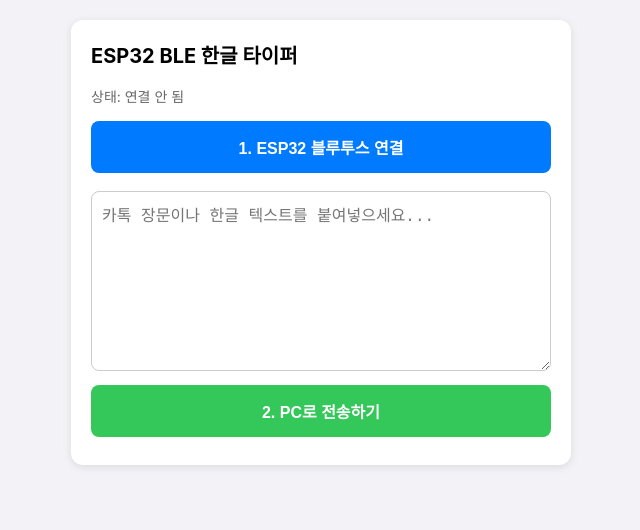
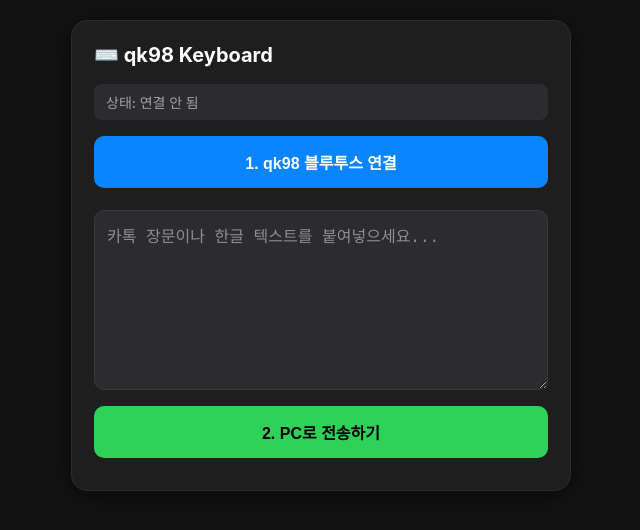
Before and after one commit to ha971206/esp32-ble, a plain HTML site: page index.html in a window 1280 px wide. Shown: the whole page, without its empty margins (319-959 px from the left). Drawn offline with Linux system fonts and the light colour scheme.

Commit message:
Update index.html

```diff
--- a/index.html
+++ b/index.html
@@ -3,24 +3,86 @@
 <head>
     <meta charset="UTF-8">
     <meta name="viewport" content="width=device-width, initial-scale=1.0">
-    <title>ESP32 BLE 한글 타이퍼</title>
+    <title>qk98 Keyboard 타이퍼</title>
     <style>
-        body { font-family: -apple-system, sans-serif; padding: 20px; max-width: 500px; margin: 0 auto; background-color: #f2f2f7; }
-        .card { background: white; padding: 20px; border-radius: 12px; box-shadow: 0 2px 8px rgba(0,0,0,0.1); }
-        h2 { margin-top: 0; font-size: 20px; }
-        textarea { width: 100%; height: 180px; padding: 10px; border: 1px solid #ccc; border-radius: 8px; font-size: 16px; box-sizing: border-box; margin: 10px 0; }
-        button { width: 100%; padding: 14px; font-size: 16px; font-weight: bold; color: white; background-color: #007aff; border: none; border-radius: 8px; margin-bottom: 8px; cursor: pointer; }
-        button:active { background-color: #0056b3; }
-        #status { font-size: 14px; color: #666; margin-bottom: 15px; }
+        /* 다크 모드 테마 설정 */
+        body {
+            font-family: -apple-system, BlinkMacSystemFont, "Segoe UI", Roboto, sans-serif;
+            padding: 20px;
+            max-width: 500px;
+            margin: 0 auto;
+            background-color: #121212;
+            color: #e0e0e0;
+        }
+        .card {
+            background: #1e1e1e;
+            padding: 22px;
+            border-radius: 16px;
+            box-shadow: 0 4px 20px rgba(0,0,0,0.5);
+            border: 1px solid #2c2c2e;
+        }
+        h2 {
+            margin-top: 0;
+            font-size: 20px;
+            color: #ffffff;
+            display: flex;
+            align-items: center;
+            gap: 8px;
+        }
+        textarea {
+            width: 100%;
+            height: 180px;
+            padding: 12px;
+            border: 1px solid #3a3a3c;
+            border-radius: 10px;
+            font-size: 16px;
+            box-sizing: border-box;
+            margin: 12px 0;
+            resize: vertical;
+            background-color: #2c2c2e;
+            color: #ffffff;
+        }
+        textarea::placeholder {
+            color: #8e8e93;
+        }
+        textarea:focus {
+            outline: none;
+            border-color: #0a84ff;
+        }
+        button {
+            width: 100%;
+            padding: 14px;
+            font-size: 16px;
+            font-weight: bold;
+            color: white;
+            background-color: #0a84ff;
+            border: none;
+            border-radius: 10px;
+            margin-bottom: 10px;
+            cursor: pointer;
+            transition: background 0.2s;
+        }
+        button:active {
+            background-color: #0056b3;
+        }
+        #status {
+            font-size: 14px;
+            color: #a1a1a6;
+            margin-bottom: 16px;
+            font-weight: 500;
+            padding: 8px 12px;
+            background: #2c2c2e;
+            border-radius: 8px;
+        }
     </style>
 </head>
 <body>
     <div class="card">
-        <h2>ESP32 BLE 한글 타이퍼</h2>
+        <h2>⌨️ qk98 Keyboard</h2>
         <div id="status">상태: 연결 안 됨</div>
-        <button onclick="connectBLE()">1. ESP32 블루투스 연결</button>
+        <button onclick="connectBLE()">1. qk98 블루투스 연결</button>
         <textarea id="inputText" placeholder="카톡 장문이나 한글 텍스트를 붙여넣으세요..."></textarea>
-        <button onclick="sendText()" style="background-color: #34c759;">2. PC로 전송하기</button>
+        <button onclick="sendText()" style="background-color: #30d158; color: #000;">2. PC로 전송하기</button>
     </div>
 
     <script>
@@ -33,19 +95,18 @@
         const JOUNG = ["k","o","i","O","j","p","u","P","h","hk","ho","hl","nj","nj","nl","b","m","ml","l"];
         const JONG = ["","r","R","rt","s","sw","sg","e","f","fr","fa","fq","ft","fx","fv","fg","a","q","qt","t","T","d","w","c","z","x","v","g"];
 
-        // 한글을 영문 자판 스트링으로 변환 함수
         function korToEng(text) {
             let result = "";
             for (let i = 0; i < text.length; i++) {
                 let code = text.charCodeAt(i);
-                if (code >= 0xAC00 && code <= 0xD7A3) { // 완성형 한글
+                if (code >= 0xAC00 && code <= 0xD7A3) {
                     code -= 0xAC00;
                     let jong = code % 28;
                     let joung = ((code - jong) / 28) % 21;
                     let cho = parseInt(((code - jong) / 28) / 21);
                     result += CHO[cho] + JOUNG[joung] + JONG[jong];
                 } else {
-                    result += text[i]; // 영문, 숫자, 특수문자, 개행 등은 그대로
+                    result += text[i];
                 }
             }
             return result;
@@ -55,7 +116,8 @@
             try {
                 document.getElementById('status').innerText = "상태: 기기 검색 중...";
                 const device = await navigator.bluetooth.requestDevice({
-                    filters: [{ name: 'ESP32-S3 Keyboard' }],
+                    // 'qk98'로 시작하는 기기 자동 검색
+                    filters: [{ namePrefix: 'qk98' }],
                     optionalServices: [SERVICE_UUID]
                 });
                 document.getElementById('status').innerText = "상태: 연결 중...";
@@ -71,7 +133,7 @@
 
         async function sendText() {
             if (!rxCharacteristic) {
-                alert("먼저 [1. ESP32 블루투스 연결] 버튼을 눌러주세요!");
+                alert("먼저 [1. qk98 블루투스 연결] 버튼을 눌러주세요!");
                 return;
             }
 
@@ -80,13 +142,9 @@
 
             document.getElementById('status').innerText = "상태: ⏳ 전송 중...";
 
-            // 한글 포함 여부 확인
             const hasKorean = /[ㄱ-ㅎ|ㅏ-ㅣ|가-힣]/.test(rawText);
-
-            // 한글이 있으면 영문 자판으로 변환
             let convertedText = korToEng(rawText);
 
-            // 한글이 들어있을 때만 시작과 끝에 한/영 키 전환 신호 (ASCII 0x01 = SOH) 삽입
             if (hasKorean) {
                 convertedText = "\x01" + convertedText + "\x01";
             }
@@ -94,11 +152,11 @@
             const encoder = new TextEncoder();
             const data = encoder.encode(convertedText);
 
-            const chunkSize = 80;
+            const chunkSize = 20;
             for (let i = 0; i < data.length; i += chunkSize) {
                 const chunk = data.slice(i, i + chunkSize);
                 await rxCharacteristic.writeValue(chunk);
-                await new Promise(resolve => setTimeout(resolve, 40));
+                await new Promise(resolve => setTimeout(resolve, 60));
             }
 
             document.getElementById('status').innerText = "상태: ✅ 전송 완료!";
```
